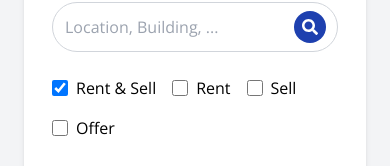
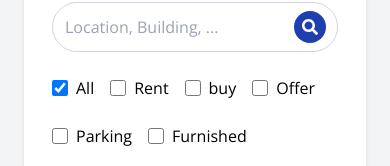
Before and after one commit to awab-habiballa/mern-estate, a React (Vite) app in the folder client/: page /search in a window 390 px wide. Shown: the part 246-412 px from the top of the page. Built offline with nearby package versions, Linux system fonts and the light colour scheme; no server answers.

Commit message:
adust the font size for mobile screen for the home page

```diff
--- a/client/src/pages/Home.jsx
+++ b/client/src/pages/Home.jsx
@@ -48,7 +48,6 @@
     <div className="font-sans">
       {/* Hero Section */}
       <div className="relative h-[60vh] overflow-hidden">
-        {" "}
         {/* Adjusted height */}
         <video
           className="absolute inset-0 w-full h-full object-cover"
@@ -60,7 +59,7 @@
         ></video>
         <div className="absolute inset-0 bg-gradient-to-r from-gray-800 via-transparent to-gray-800 opacity-60"></div>
         <div className="relative z-10 p-6 lg:p-20 flex flex-col gap-6 max-w-6xl mx-auto text-center lg:text-left">
-          <h1 className="text-white font-poppins font-bold text-3xl lg:text-5xl tracking-tight">
+          <h1 className="text-white font-poppins font-bold text-2xl sm:text-3xl lg:text-5xl tracking-tight">
             Discover Your <span className="text-brandBlue">Perfect</span> <br />
             Home with Confidence
           </h1>
@@ -74,7 +73,7 @@
             to="/search"
             className="mt-4 h-12 w-48 flex items-center justify-center bg-brandBlue text-white font-bold rounded-full hover:bg-hoverBlue transition duration-300 text-md inline-block shadow-md space-x-2"
           >
-            <span className="text-white">Start Your Search</span>
+            <span className="text-white">Find Your Property</span>
             <FaArrowRight className="text-white text-lg" />
           </Link>
         </div>
@@ -88,7 +87,7 @@
           {offerListings && offerListings.length > 0 && (
             <div>
               <div className="my-4 flex justify-between items-center">
-                <h2 className="text-2xl sm:text-3xl font-poppins font-bold text-grayDark">
+                <h2 className="text-xl sm:text-3xl font-poppins font-bold text-grayDark">
                   Exclusive Offers
                 </h2>
                 <Link
@@ -108,7 +107,7 @@
           {rentListings && rentListings.length > 0 && (
             <div>
               <div className="my-4 flex justify-between items-center">
-                <h2 className="text-2xl sm:text-3xl font-poppins font-bold text-grayDark">
+                <h2 className="text-xl sm:text-3xl font-poppins font-bold text-grayDark">
                   Recent Places for Rent
                 </h2>
                 <Link
@@ -128,7 +127,7 @@
           {saleListings && saleListings.length > 0 && (
             <div>
               <div className="my-4 flex justify-between items-center">
-                <h2 className="text-2xl sm:text-3xl font-poppins font-bold text-grayDark">
+                <h2 className="text-xl sm:text-3xl font-poppins font-bold text-grayDark">
                   Recent Places for Sale
                 </h2>
                 <Link
--- a/client/src/pages/Search.jsx
+++ b/client/src/pages/Search.jsx
@@ -181,7 +181,7 @@
                       onChange={handleChnage}
                       checked={sidebarData.type === "all"}
                     />
-                    <span>Rent & Sell</span>
+                    <span>All</span>
                   </div>
                   {/* Other checkboxes... */}
                   <div className="flex items-center gap-2">
@@ -202,7 +202,7 @@
                       onChange={handleChnage}
                       checked={sidebarData.type === "sell"}
                     />
-                    <span>Sell</span>
+                    <span>buy</span>
                   </div>
                   <div className="flex items-center gap-2">
                     <input
```
